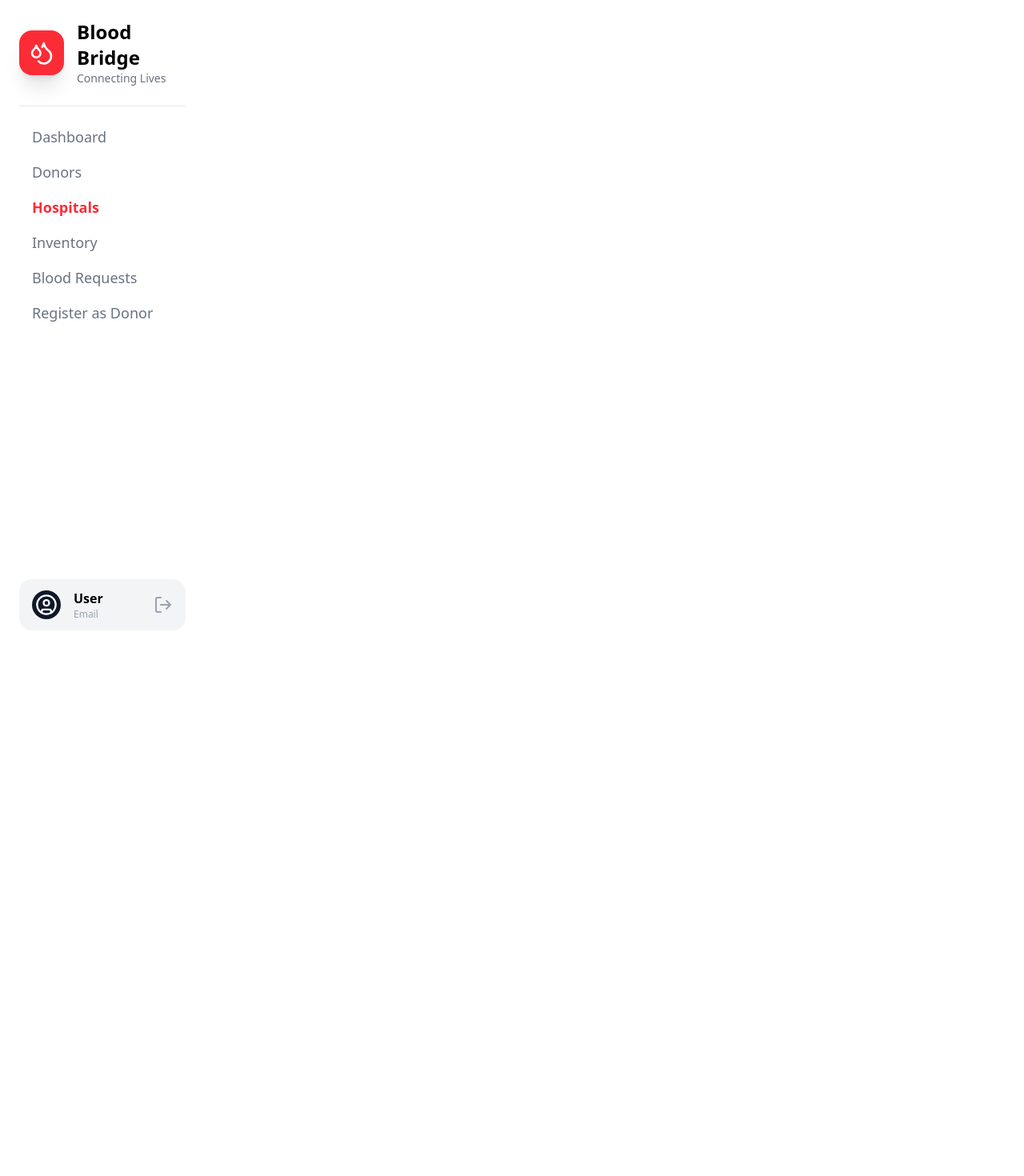
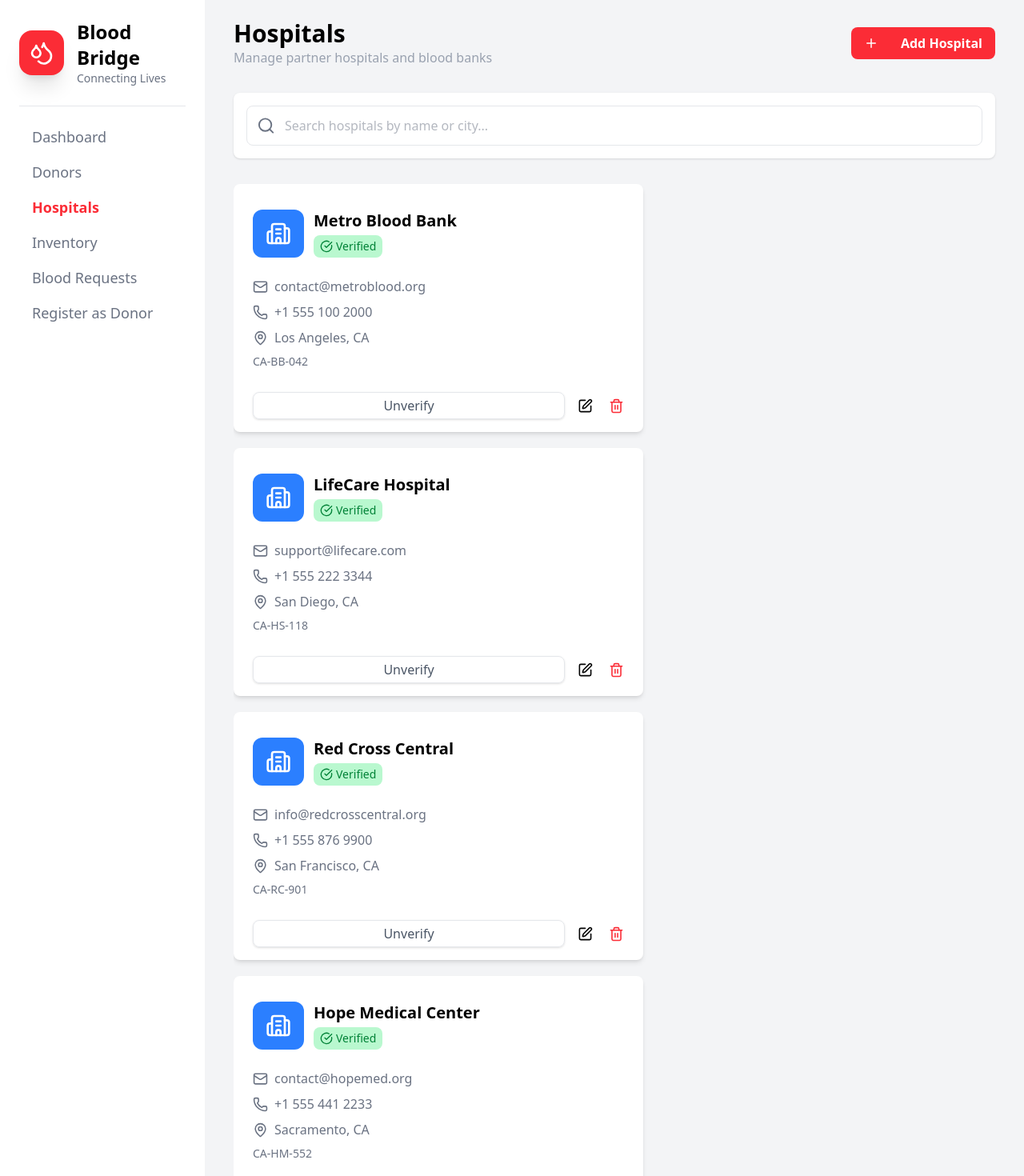
Before and after one commit to Monish988/Blood-Bridge, a React (Vite) app: page /hospitals in a window 1280 px wide. Shown: the top 1470 px of the page at 80% size. Before the commit the page ends 800 px from the top, so only its background shows below. Built offline with nearby package versions, Linux system fonts and the light colour scheme.

Commit message:
finished hospitals page

```diff
--- a/src/App.jsx
+++ b/src/App.jsx
@@ -6,6 +6,8 @@ import { Routes } from 'react-router-dom'
 import { Route } from 'react-router-dom'
 import Layout from './Layout'
 import donors from './donor'
+import Hospital from './Components/Hospitals/Hospital'
+import { hospitals } from './hospitals'
 
  const App = () => {
   return (
@@ -15,6 +17,7 @@ import donors from './donor'
       <Route element={Layout}/>
       <Route path='/' element={<DashBoard/>}/>
       <Route path='/donors' element={<Donor props = {donors} />}/>
+      <Route path='/hospitals' element={<Hospital props={hospitals}/>}/>
     </Routes>
     </div>
   )
--- a/src/Components/DashBoard/Right.jsx
+++ b/src/Components/DashBoard/Right.jsx
@@ -20,8 +20,8 @@ const Right = () => {
     ">
       {/* SECTION 1 */}
       <div>
-        <h2 className="font-bold text-2xl">Dashboard</h2>
-        <p className="text-sm text-gray-400">
+        <h2 className="font-bold text-3xl">Dashboard</h2>
+        <p className="text-base text-gray-400">
           Real-time overview of blood bank operations
         </p>
       </div>
@@ -42,8 +42,8 @@ const Right = () => {
 
       {/* SECTION 3 */}
       <div className="grid grid-cols-1 lg:grid-cols-2 gap-6">
-        <div className="bg-white rounded-lg h-80 shadow-lg" />
-        <div className="bg-white rounded-lg h-80 shadow-lg" />
+        <div className="bg-white rounded-lg h-100 shadow-lg" />
+        <div className="bg-white rounded-lg h-100 shadow-lg" />
       </div>
 
       {/* SECTION 4 */}
--- a/src/Components/DashBoard/RightCard.jsx
+++ b/src/Components/DashBoard/RightCard.jsx
@@ -2,14 +2,14 @@ import React from "react";
 
 const RightCard = ({ icon: Icon, title, count, color }) => {
   return (
-    <div className="bg-white rounded-lg p-6 shadow-lg w-full">
+    <div className="bg-white rounded-lg py-10 px-12 shadow-lg w-full">
       <div className="flex items-center justify-between">
         <div className="space-y-1">
-          <p className="text-sm text-gray-500">{title}</p>
-          <h2 className="font-bold text-3xl">{count}</h2>
+          <p className="text-lg text-gray-500">{title}</p>
+          <h2 className="font-bold text-4xl">{count}</h2>
         </div>
         <div className={`p-4 rounded-2xl text-white shadow-xl ${color}`}>
-          <Icon size={20} />
+          <Icon size={32} />
         </div>
       </div>
     </div>
--- a/src/Components/Donor/Donor.jsx
+++ b/src/Components/Donor/Donor.jsx
@@ -42,18 +42,18 @@ const Donor = (props) => {
       {/* TOP */}
       <div className="flex flex-col sm:flex-row justify-between gap-4">
         <div>
-          <h2 className="font-bold text-2xl">Donors</h2>
-          <p className="text-sm text-gray-400">
+          <h2  className="font-bold text-3xl">Donors</h2>
+          <p className="text-base text-gray-400">
             Manage registered blood donors
           </p>
         </div>
 
         <div className="flex items-center gap-3">
-          <div className="text-xs bg-green-200 py-1 px-2 rounded-lg text-green-600 flex gap-1 items-center">
+          <div className="text-sm bg-green-200 py-1 px-2 rounded-lg text-green-600 flex gap-1 items-center">
             <Users size={16} />
             <p>6 total</p>
           </div>
-          <div className="text-xs bg-blue-200 py-1 px-2 rounded-lg text-blue-600">
+          <div className="text-sm bg-blue-200 py-1 px-2 rounded-lg text-blue-600">
             <p>4 Available</p>
           </div>
         </div>
--- a/src/Components/Donor/SearchBar.jsx
+++ b/src/Components/Donor/SearchBar.jsx
@@ -9,7 +9,7 @@ const SearchBar = (props) => {
     <div className="flex flex-col lg:flex-row gap-3 bg-white shadow w-full p-4 rounded-lg">
 
       {/* SEARCH INPUT */}
-      <div className="border flex-1 border-gray-200 text-gray-500 p-3 rounded-lg flex gap-3">
+      <div className="border flex-1 border-gray-200 text-gray-500 p-3 rounded-lg flex gap-3 focus-within:ring">
         <Search />
         <input
           value={props.search}
--- /dev/null
+++ b/src/Components/Hospitals/Hospital.jsx
@@ -0,0 +1,48 @@
+import React from "react";
+import SearchBarHospital from "./SearchBarHospital";
+import { Plus } from "lucide-react";
+import HospitalCard from "./HospitalCard";
+
+const Hospital = (props) => {
+  const data = props.props
+  return (
+    <div
+      className="
+      flex-1
+      bg-gray-100
+      px-4 sm:px-6 lg:px-9
+      py-6
+      space-y-8
+
+    "
+    >
+      {/* TOP */}
+      <div className=" flex items-center justify-between">
+        <div>
+          <h2 className="font-bold text-3xl">Hospitals</h2>
+          <p className="text-base text-gray-400">
+            Manage partner hospitals and blood banks
+          </p>
+        </div>
+        <div className=" cursor-pointer active:scale-95 select-none  text-white font-semibold flex items-center gap-7 bg-red-500 hover:bg-red-600 rounded-lg w-fit py-2 h-fit  px-4">
+            <Plus size={18}/>
+            <h3 className=" text-base">Add Hospital</h3>
+        </div>
+      </div>
+
+      {/* CENTER */}
+      <div>
+        <SearchBarHospital />
+      </div>
+
+      {/* BOTTOM */}
+      <div className=" flex gap-5 flex-wrap overflow-y-hidden">
+        {data.map((elem,idx)=>{
+          return <HospitalCard name={elem.name} email={elem.email} phone={elem.phone} city={elem.city} license={elem.license} verified={elem.verified} />
+        })}
+      </div>
+    </div>
+  );
+};
+
+export default Hospital;
--- /dev/null
+++ b/src/Components/Hospitals/HospitalCard.jsx
@@ -0,0 +1,57 @@
+import React from 'react'
+import { Building2 } from 'lucide-react'
+import { CircleCheckBig,Mail,Phone,MapPin,SquarePen,Trash2 } from 'lucide-react'
+const HospitalCard = (props) => {
+    console.log(props)
+  return (
+    <div className=' bg-white w-lg rounded-lg py-4 px-6 shadow-md'>
+        {/* SECTION 1 */}
+        <div className=' py-4  flex gap-3'>
+            <div className=' flex items-center text-white bg-blue-500 w-fit px-4 py-1  rounded-xl'>
+                <Building2 size={32} />
+            </div>
+            <div className=' flex flex-col gap-1'>
+                <h2 className=' font-bold text-xl'>{props.name}</h2>
+                <div className=' bg-green-200 w-fit text-green-700 py-1 px-2 rounded-lg h-fit flex  items-center gap-1'>
+                    <CircleCheckBig size={16}/>
+                    <p className=' font-base text-sm'>Verified</p>
+                </div>
+
+            </div>
+
+        </div>
+
+        {/* SECTION 2 */}
+        <div className=' py-2  '>
+            <div className=' space-y-2'>
+                <div className=' flex items-center gap-2 text-gray-500  text-base'>
+                    <Mail size={19}/>
+                    <p>{props.email}</p>
+                </div>
+                <div className=' flex items-center gap-2 text-gray-500  text-base'>
+                    <Phone size={19}/>
+                    <p>{props.phone}</p>
+                </div>
+                <div className=' flex items-center gap-2 text-gray-500  text-base'>
+                    <MapPin size={19}/>
+                    <p>{props.city}</p>
+                </div>
+                <div className=' flex items-center gap-2 text-gray-500  text-sm'>
+                    <p>{props.license}</p>
+                </div>
+            </div>
+        </div>
+
+        {/* SECTION 3 */}
+        <div className=' flex gap-4 items-center mt-5'>
+            <button className=' cursor-pointer text-base text-gray-600 rounded-lg border border-gray-200 shadow px-8 py-1 w-full'>Unverify</button>
+            <div className=' flex gap-5  items-center'>
+                <SquarePen size={19} className=' cursor-pointer'/>
+                <Trash2 size={19} className='text-red-500 cursor-pointer'/>
+            </div>
+        </div>
+    </div>
+  )
+}
+
+export default HospitalCard
--- /dev/null
+++ b/src/Components/Hospitals/SearchBarHospital.jsx
@@ -0,0 +1,20 @@
+import React from 'react'
+import { Search } from 'lucide-react'
+
+const SearchBarHospital = () => {
+  return (
+   <div className="flex flex-col lg:flex-row gap-3 bg-white shadow w-full p-4 rounded-lg">
+
+      {/* SEARCH INPUT */}
+      <div className="border flex-1 border-gray-200 text-gray-500 p-3 rounded-lg flex gap-3 focus-within:ring">
+        <Search />
+        <input
+          className="w-full outline-none"
+          placeholder="Search hospitals by name or city..."
+        />
+      </div>
+    </div>
+  )
+}
+
+export default SearchBarHospital
--- /dev/null
+++ b/src/hospitals.js
@@ -0,0 +1,56 @@
+export const hospitals = [
+  {
+    id: 1,
+    name: "Metro Blood Bank",
+    email: "contact@metroblood.org",
+    phone: "+1 555 100 2000",
+    city: "Los Angeles, CA",
+    license: "CA-BB-042",
+    verified: true,
+  },
+  {
+    id: 2,
+    name: "LifeCare Hospital",
+    email: "support@lifecare.com",
+    phone: "+1 555 222 3344",
+    city: "San Diego, CA",
+    license: "CA-HS-118",
+    verified: false,
+  },
+  {
+    id: 3,
+    name: "Red Cross Central",
+    email: "info@redcrosscentral.org",
+    phone: "+1 555 876 9900",
+    city: "San Francisco, CA",
+    license: "CA-RC-901",
+    verified: true,
+  },
+  {
+    id: 4,
+    name: "Hope Medical Center",
+    email: "contact@hopemed.org",
+    phone: "+1 555 441 2233",
+    city: "Sacramento, CA",
+    license: "CA-HM-552",
+    verified: false,
+  },
+  {
+    id: 5,
+    name: "Unity Blood Services",
+    email: "unity@bloodservices.org",
+    phone: "+1 555 909 1818",
+    city: "Oakland, CA",
+    license: "CA-UB-774",
+    verified: true,
+  },
+  {
+    id: 6,
+    name: "City General Hospital",
+    email: "admin@citygeneral.com",
+    phone: "+1 555 300 4567",
+    city: "San Jose, CA",
+    license: "CA-CG-330",
+    verified: true,
+  },
+];
```
